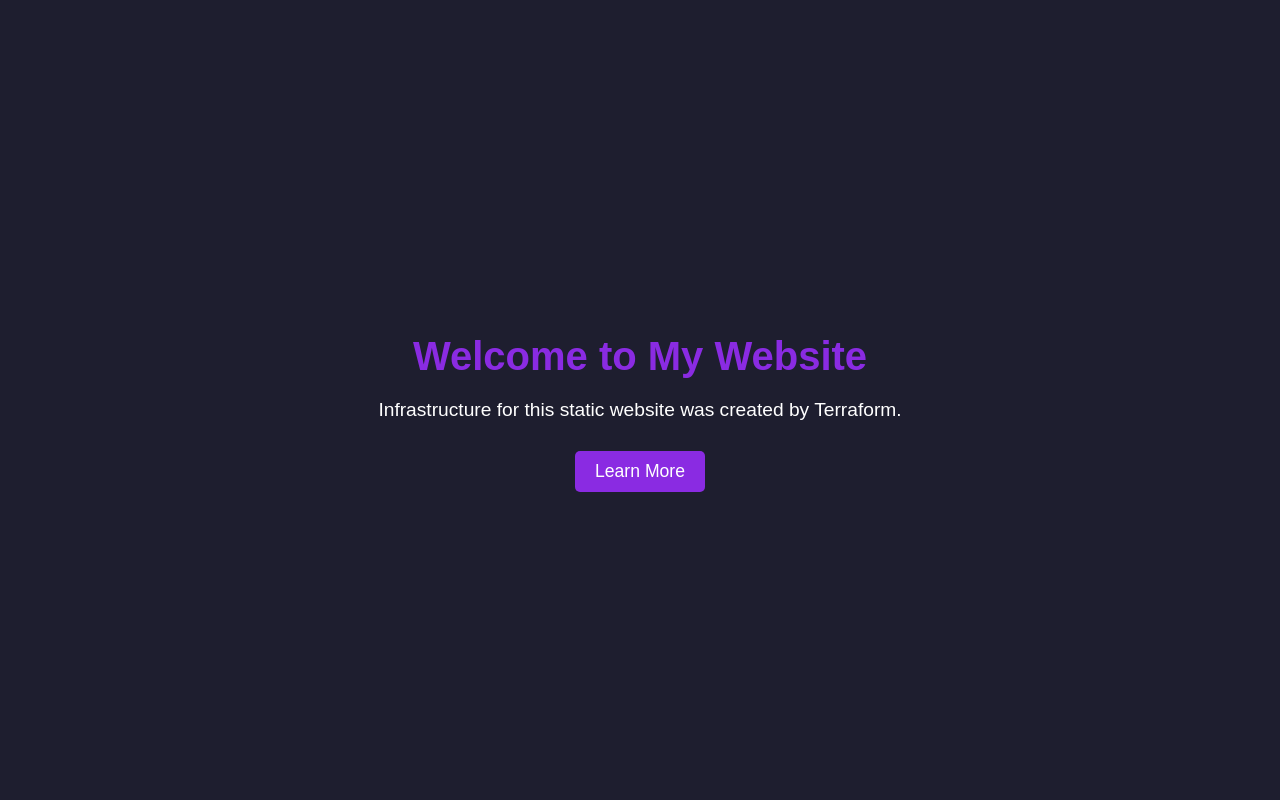
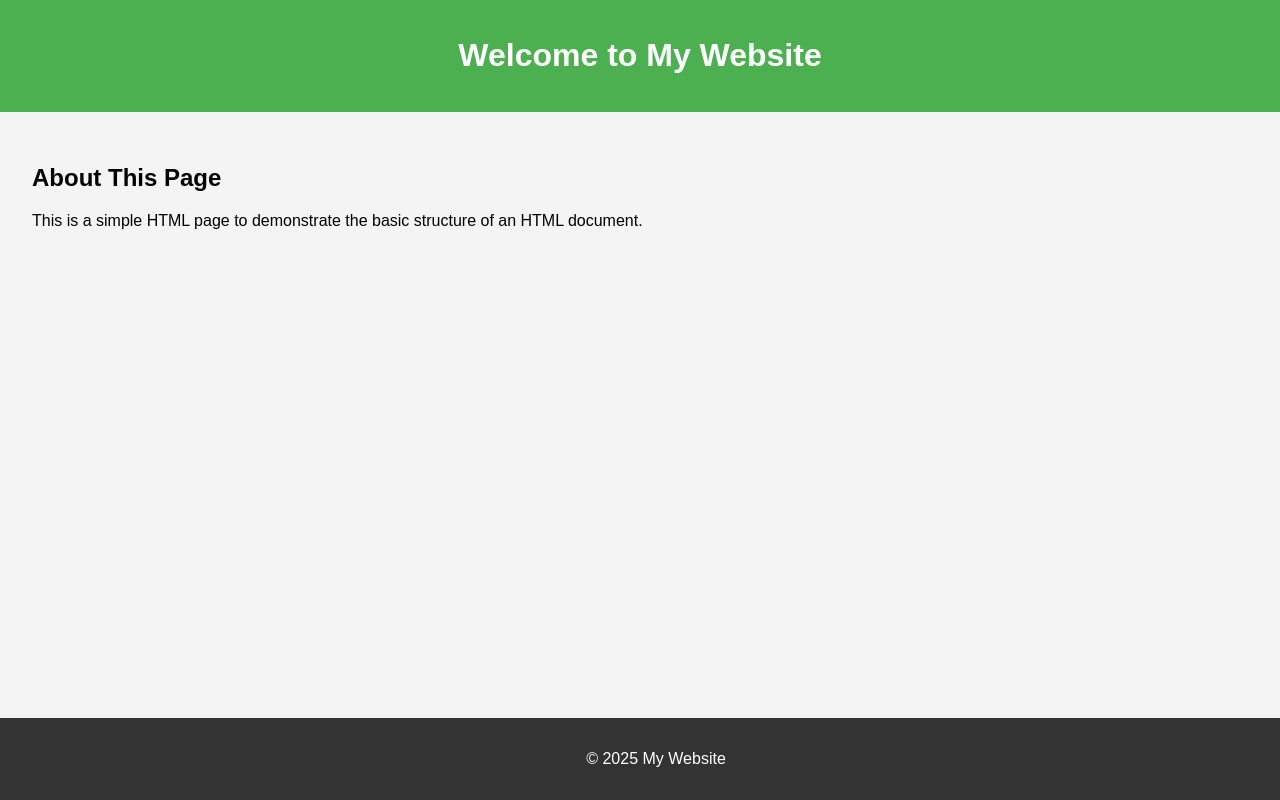
Before and after one commit to JasleenKaurSethi/terraform-s3-static-website, a plain HTML site: page www/index.html in a window 1280 px wide. Drawn offline with Linux system fonts and the light colour scheme.

Commit message:
Update index.html

```diff
--- a/www/index.html
+++ b/www/index.html
@@ -3,49 +3,44 @@
 <head>
     <meta charset="UTF-8">
     <meta name="viewport" content="width=device-width, initial-scale=1.0">
-    <title>Terraform-inspired Static Website</title>
+    <title>Sample Index Page</title>
     <style>
         body {
-        background-color: #1E1E2F;
-        color: #ffffff;
             font-family: Arial, sans-serif;
-        display: flex;
-        flex-direction: column;
-        align-items: center;
-        justify-content: center;
-        height: 100vh;
             margin: 0;
+            padding: 0;
+            background-color: #f4f4f4;
         }
-      h1 {
-        color: #8A2BE2;
-        font-size: 2.5em;
-        margin-bottom: 10px;
+        header {
+            background-color: #4CAF50;
+            color: white;
+            padding: 1em;
+            text-align: center;
         }
-      p {
-        font-size: 1.2em;
-        max-width: 600px;
+        main {
+            padding: 2em;
+        }
+        footer {
+            background-color: #333;
+            color: white;
             text-align: center;
-        margin: 10px 20px;
-      }
-      a.button {
-        display: inline-block;
-        margin-top: 20px;
-        padding: 10px 20px;
-        font-size: 1.1em;
-        color: #ffffff;
-        background-color: #8A2BE2;
-        text-decoration: none;
-        border-radius: 5px;
-        transition: background-color 0.3s;
-      }
-      a.button:hover {
-        background-color: #6A1BB2;
+            padding: 1em;
+            position: fixed;
+            width: 100%;
+            bottom: 0;
         }
     </style>
 </head>
 <body>
+    <header>
         <h1>Welcome to My Website</h1>
-    <p>Infrastructure for this static website was created by Terraform.</p>
-    <a href="#" class="button">Learn More</a>
+    </header>
+    <main>
+        <h2>About This Page</h2>
+        <p>This is a simple HTML page to demonstrate the basic structure of an HTML document.</p>
+    </main>
+    <footer>
+        <p>&copy; 2025 My Website</p>
+    </footer>
 </body>
 </html>
```
Lines whose indentation alone changed are shown as unchanged.
